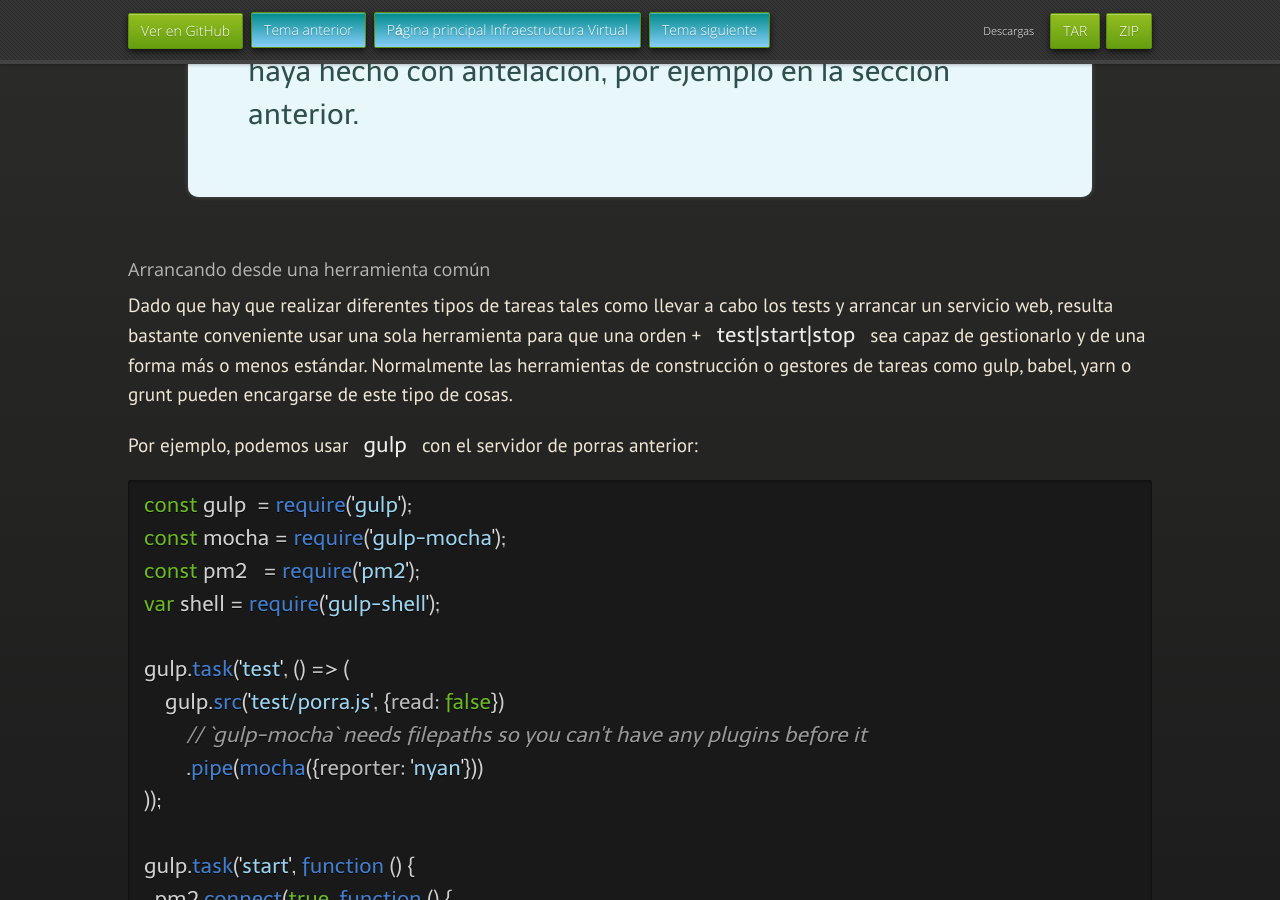
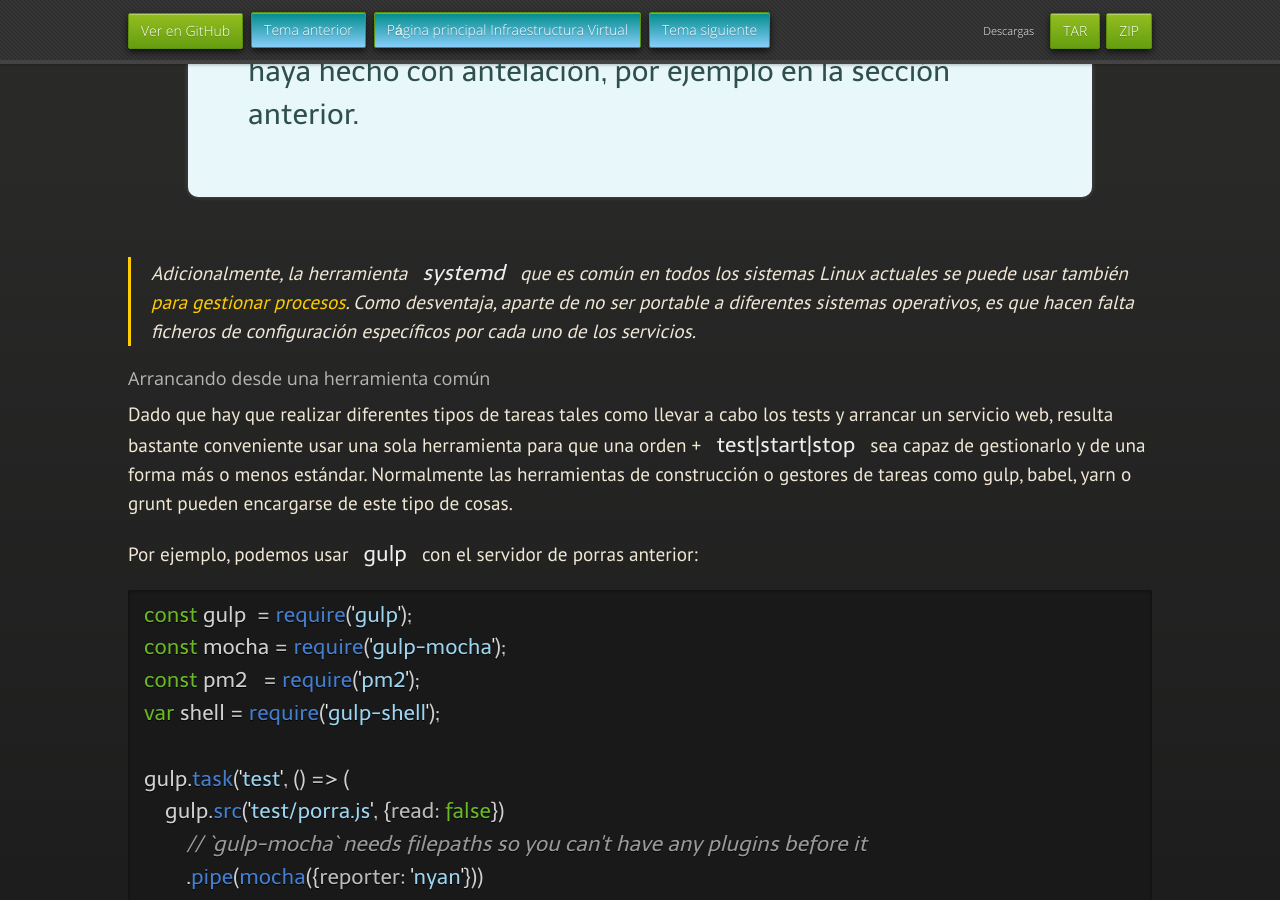
Before and after one commit to JJ/IV, a Jekyll site: the page built from documentos/temas/Microservicios.md, in a window 1280 px wide and 900 px high, scrolled down 13442 px. Built offline with Jekyll 4.4.1, drawn with Linux system fonts in a browser that asks for light colours; nearby versions of some CDN libraries; some web fonts are replaced; our own code applies the rules of GitHub Pages for plain Markdown files.

Commit message:
Sync documentos/temas/Microservicios.md de master a gh-pages

```diff
--- a/documentos/temas/Microservicios.md
+++ b/documentos/temas/Microservicios.md
@@ -574,6 +574,9 @@ ejemplo en la sección anterior.
 
 </div>
 
+
+> Adicionalmente, la herramienta `systemd` que es común en todos los sistemas Linux actuales se puede usar también [para gestionar procesos](http://alesnosek.com/blog/2016/12/04/controlling-a-multi-service-application-with-systemd/). Como desventaja, aparte de no ser portable a diferentes sistemas operativos, es que hacen falta ficheros de configuración específicos por cada uno de los servicios.
+
 ### Arrancando desde una herramienta común
 
 Dado que hay que realizar diferentes tipos de tareas tales como llevar
```
